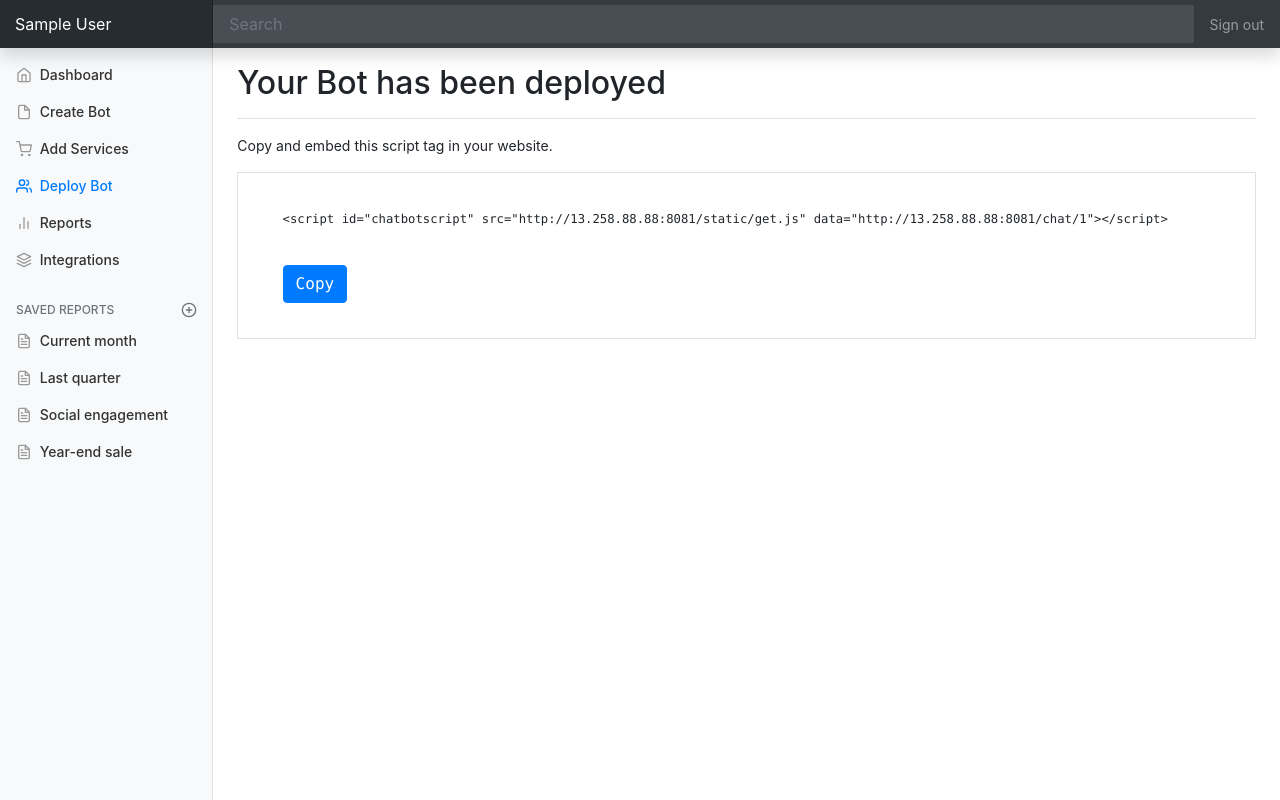
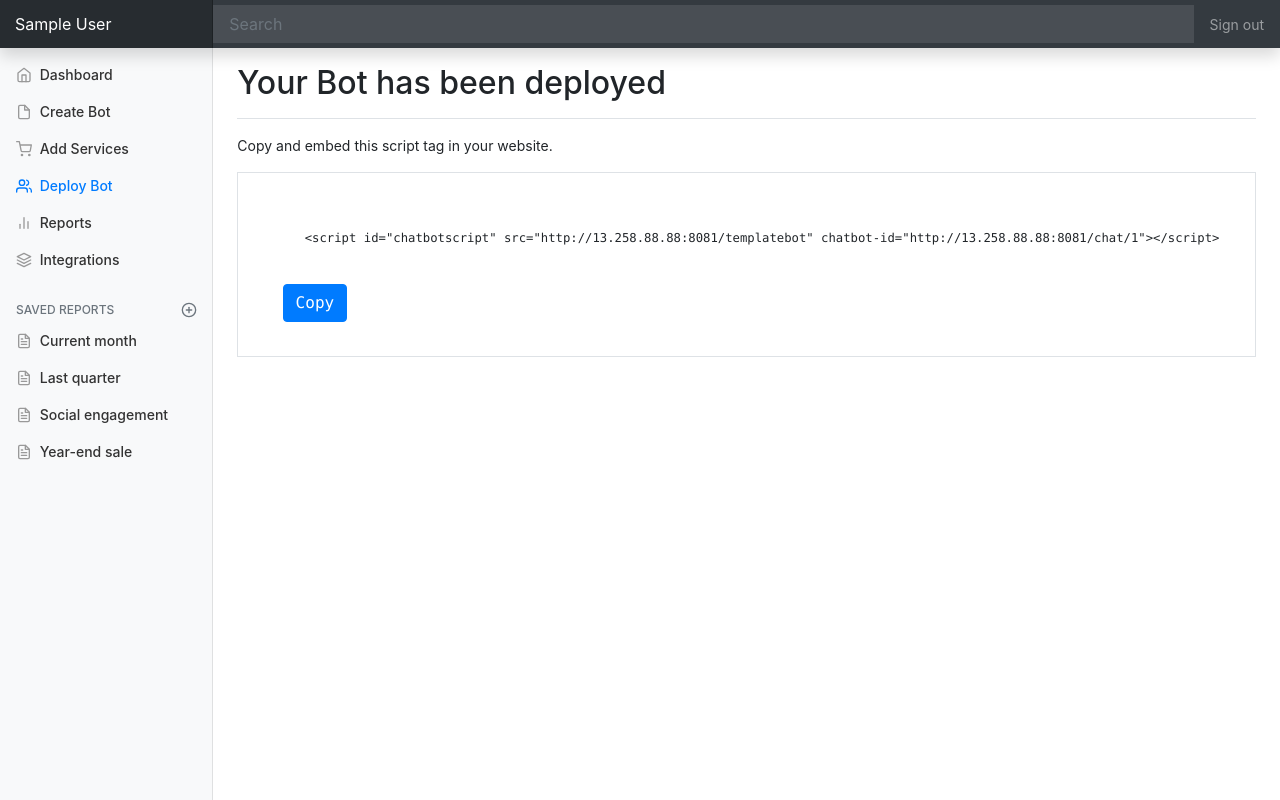
Before and after one commit to ConvAI/CaaS-Django-Frontend, a Django app: page /user/panel/deploy/1/ in a window 1280 px wide. Run offline with Django 3.2, Linux system fonts and the light colour scheme; a user stored in the database is signed in; tables that the repository leaves empty hold one stand-in row (values such as "Sample post"); some libraries are stand-ins or nearby versions.

Commit message:
Script change on deploy

```diff
--- a/templates/showScript.html
+++ b/templates/showScript.html
@@ -12,7 +12,8 @@
 
    <figure class="highlight border"><pre><code id="codetag" class="language-html" data-lang="html">
 
-      <span class="nt">&lt;script</span> <span class="na">id=</span><span class="s">"chatbotscript"</span> <span class="na">src=</span><span class="s">"{{ bot_url }}/static/get.js"</span> <span class="na">data=</span><span class="s">"{{ bot_url }}/chat/{{ bot.id }}"</span><span class="nt">&gt;</span><span class="nt">&lt;/script&gt;</span>
+
+         <span class="nt">&lt;script</span> <span class="na">id=</span><span class="s">"chatbotscript"</span> <span class="na">src=</span><span class="s">"{{ bot_url }}/templatebot"</span> <span class="na">chatbot-id=</span><span class="s">"{{ bot_url }}/chat/{{ bot.id }}"</span><span class="nt">&gt;</span><span class="nt">&lt;/script&gt;</span>
       </code>
 
       <button id="copy-btn" class="btn btn-primary">Copy</button>
```
